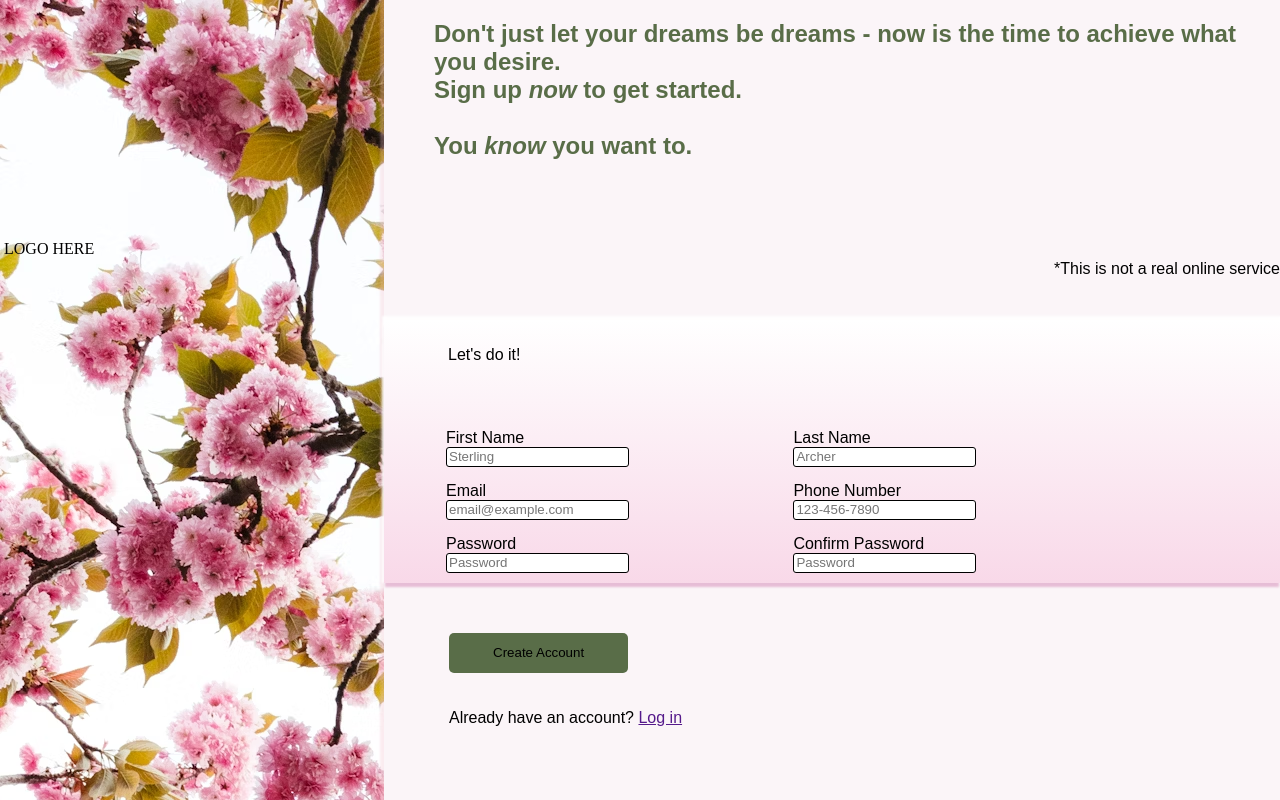
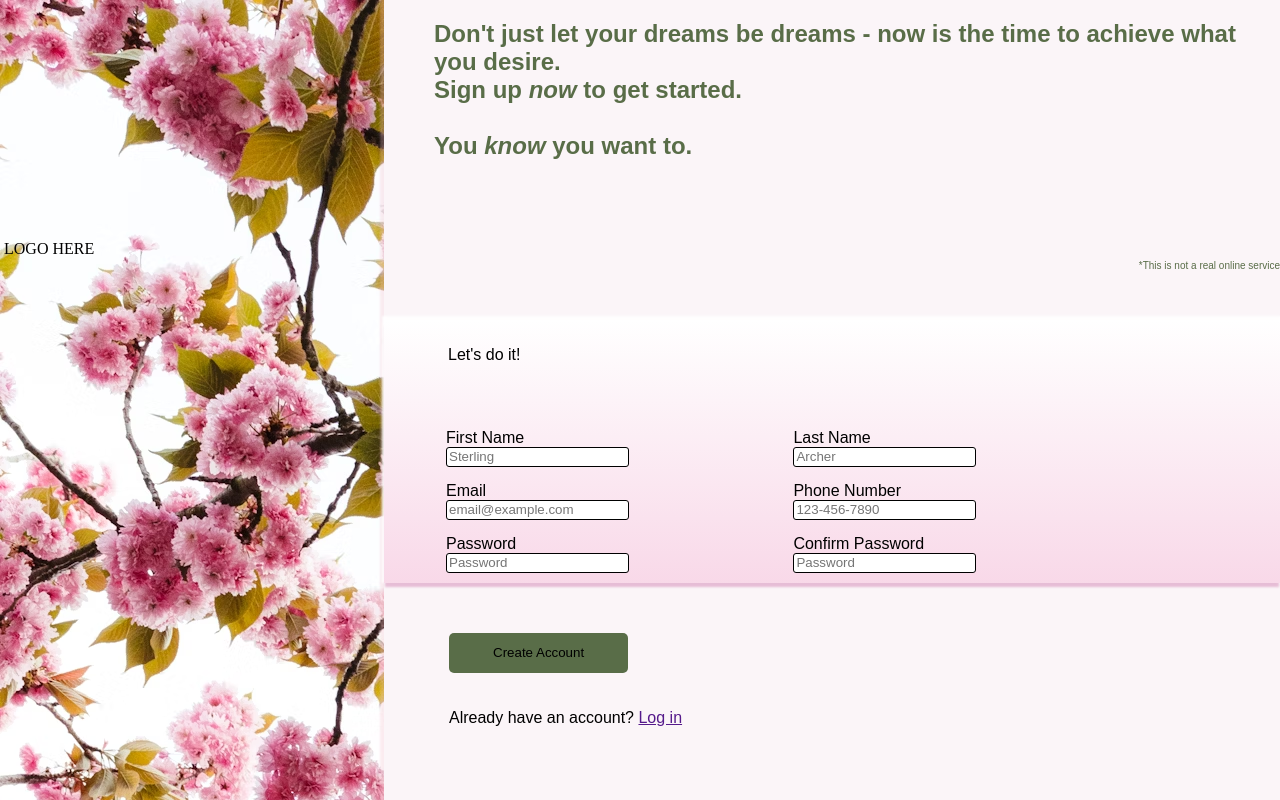
Before and after one commit to NaliH/sign-up-form, a plain HTML site: page index.html in a window 1280 px wide. Drawn offline with Linux system fonts and the light colour scheme.

Commit message:
Update disclaimer

```diff
--- a/style.css
+++ b/style.css
@@ -50,7 +50,6 @@ div.main {
     /*background: linear-gradient(white, rgba(224, 149, 187, .5));*/
     min-width: 70%;
     box-shadow: -2px 0px 2px 2px rgba(243, 192, 205, .3);
-
 }
 
 /* Header styling */
@@ -68,7 +67,8 @@ p.disclaimer > span {
     position: absolute;
     right: 0;
     top: 10vh;
-
+    font-size: 10px;
+    color: #596D48;
 }
 
 
```
